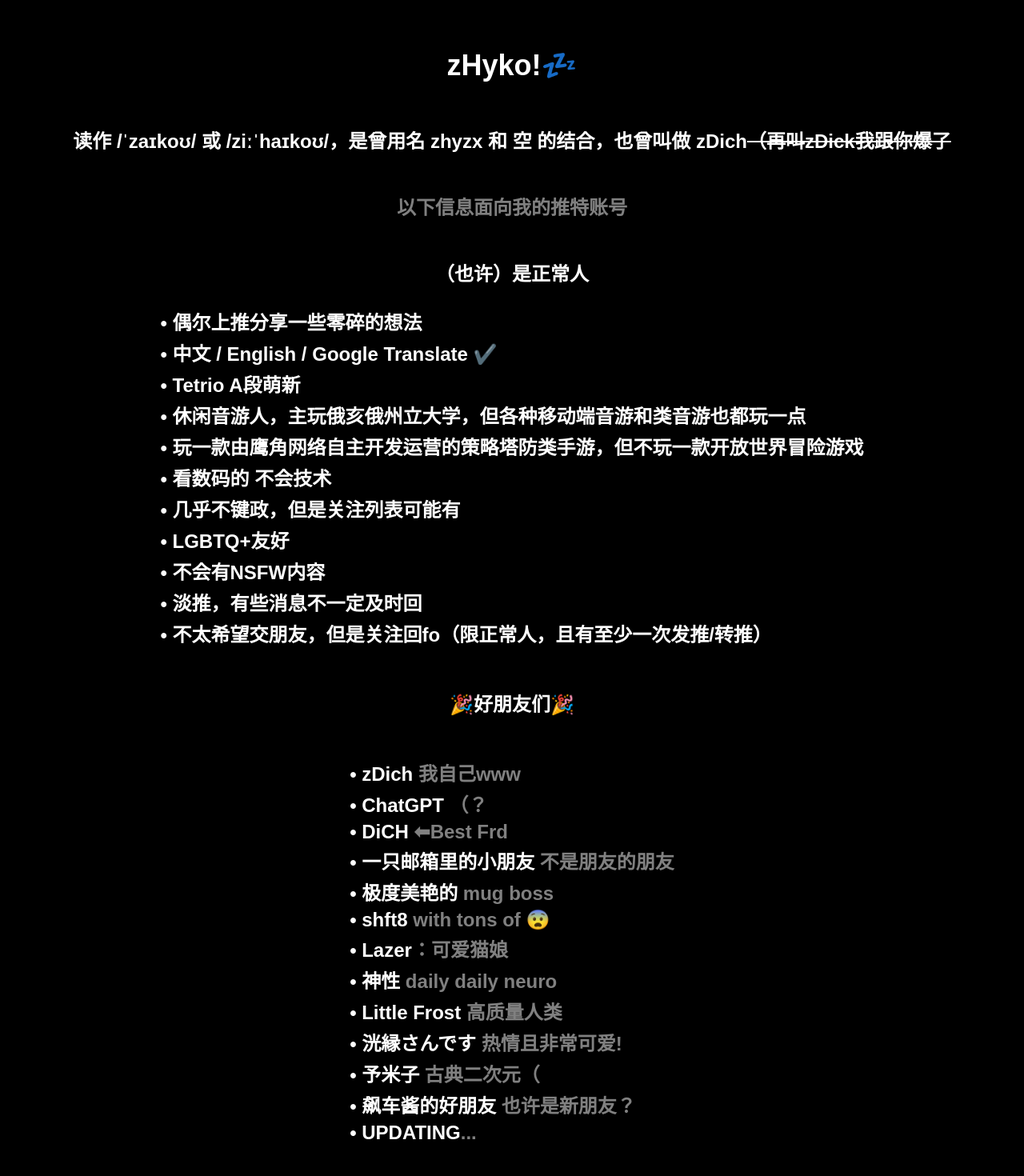
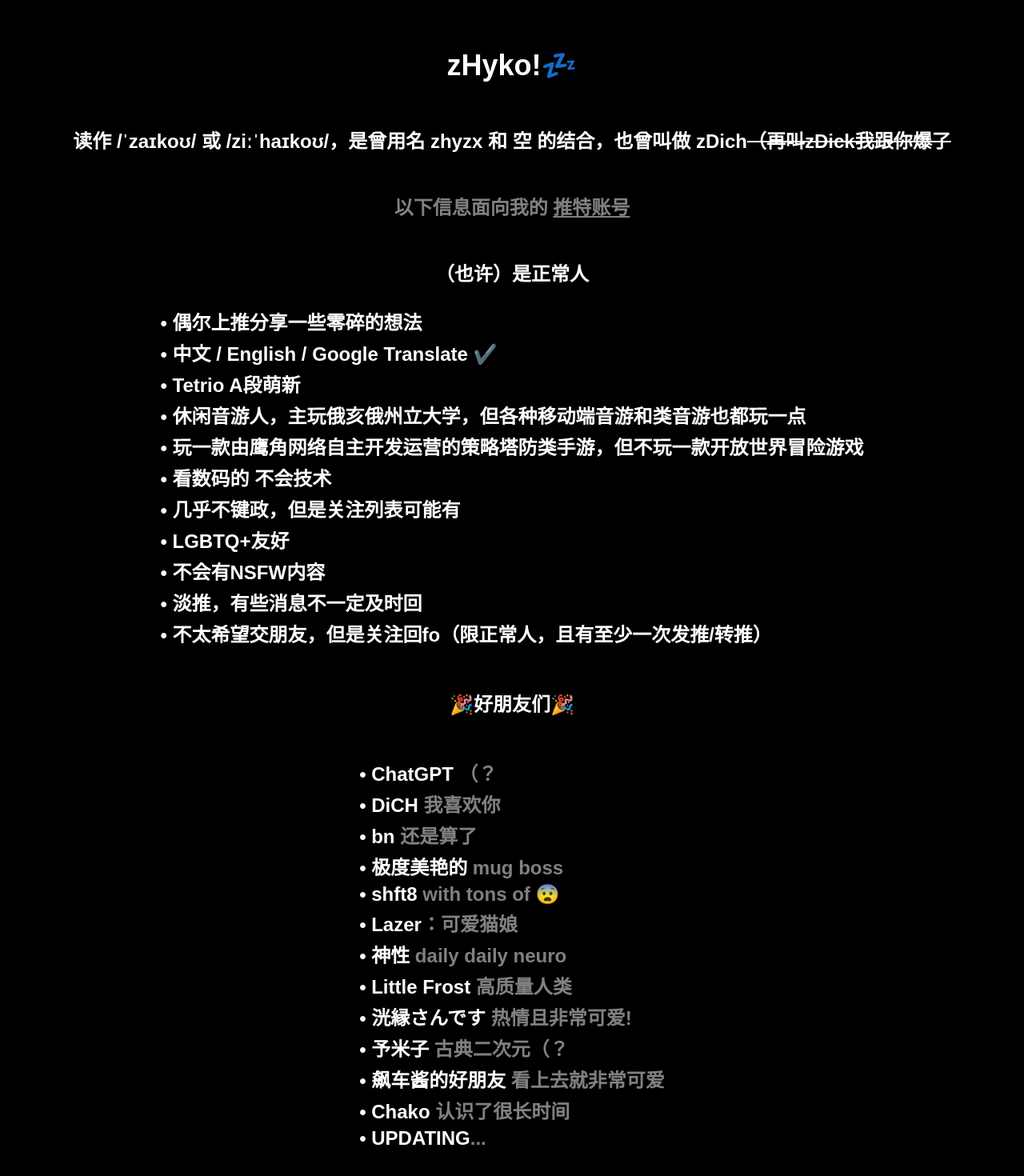
Before and after one commit to zDichX/zdichx.github.io, a Vue app: page / in a window 1280 px wide. Shown: the part 1679-3149 px from the top of the page at 80% size. Built offline with nearby package versions, Linux system fonts and the light colour scheme.

Commit message:
更新内容

```diff
--- a/src/components/Introduction.vue
+++ b/src/components/Introduction.vue
@@ -17,12 +17,12 @@ onMounted(async () => {
   <div class="introduction flex">
     <h2>zHyko!💤</h2>
     <p>读作 /ˈzaɪkoʊ/ 或 /ziːˈhaɪkoʊ/，是曾用名 zhyzx 和 空 的结合，也曾叫做 zDich<del>（再叫zDick我跟你爆了</del> </p>
-    <p style="color: gray">以下信息面向我的推特账号</p>
+    <p style="color: gray">以下信息面向我的 <a href="https://x.com/zDichX" style="color: gray;">推特账号</a></p>
     <p>（也许）是正常人</p>
     <div class="textCtn flex">
       <div class="text1" data-text="经常出现逆天言论（">偶尔上推分享一些零碎的想法</div>
       <div class="text1" data-text="在中中国人">中文 / English / Google Translate ✔️</div>
-      <div class="text1" data-text="有人40L没进1min就打Tetra League我不说是谁">Tetrio A段萌新</div>
+      <div class="text1" data-text="怎么有人40L没进1min就打League">Tetrio A段萌新</div>
       <div class="text1" data-text="但是哪里典了">休闲音游人，主玩俄亥俄州立大学，但各种移动端音游和类音游也都玩一点</div>
       <div class="text1" data-text="官zDich#5421，欢迎互7（">玩一款由鹰角网络自主开发运营的策略塔防类手游，但不玩一款开放世界冒险游戏</div>
       <div class="text1" data-text="遥遥领先">看数码的 不会技术</div>
@@ -35,19 +35,18 @@ onMounted(async () => {
 
     <div class="frienzTitle">🎉好朋友们🎉</div>
     <div class="textFrz flex">
-      <div class="text2" data-text=" 我自己www">zDich</div>
       <div class="text2" data-text=" （？">ChatGPT</div>
-      <div class="text2" data-text=" ⬅Best Frd">DiCH</div>
-      <div class="text2" data-text=" 不是朋友的朋友">一只邮箱里的小朋友</div>
+      <div class="text2" data-text=" 我喜欢你">DiCH</div>
+      <div class="text2" data-text=" 还是算了">bn</div>
       <div class="text2" data-text=" mug boss">极度美艳的</div>
       <div class="text2" data-text=" with tons of 😨">shft8</div>
       <div class="text2" data-text="：可爱猫娘">Lazer</div>
       <div class="text2" data-text=" daily daily neuro">神性</div>
       <div class="text2" data-text=" 高质量人类">Little Frost</div>
       <div class="text2" data-text=" 热情且非常可爱!">洸縁さんです</div>
-      <div class="text2" data-text=" 古典二次元（">予米子</div>
-      <div class="text2" data-text=" 也许是新朋友？">飙车酱的好朋友</div>
-
+      <div class="text2" data-text=" 古典二次元（？">予米子</div>
+      <div class="text2" data-text=" 看上去就非常可爱">飙车酱的好朋友</div>
+      <div class="text2" data-text=" 认识了很长时间">Chako</div>
       <div class="text2" data-text="...">UPDATING</div>
     </div>
 
```
